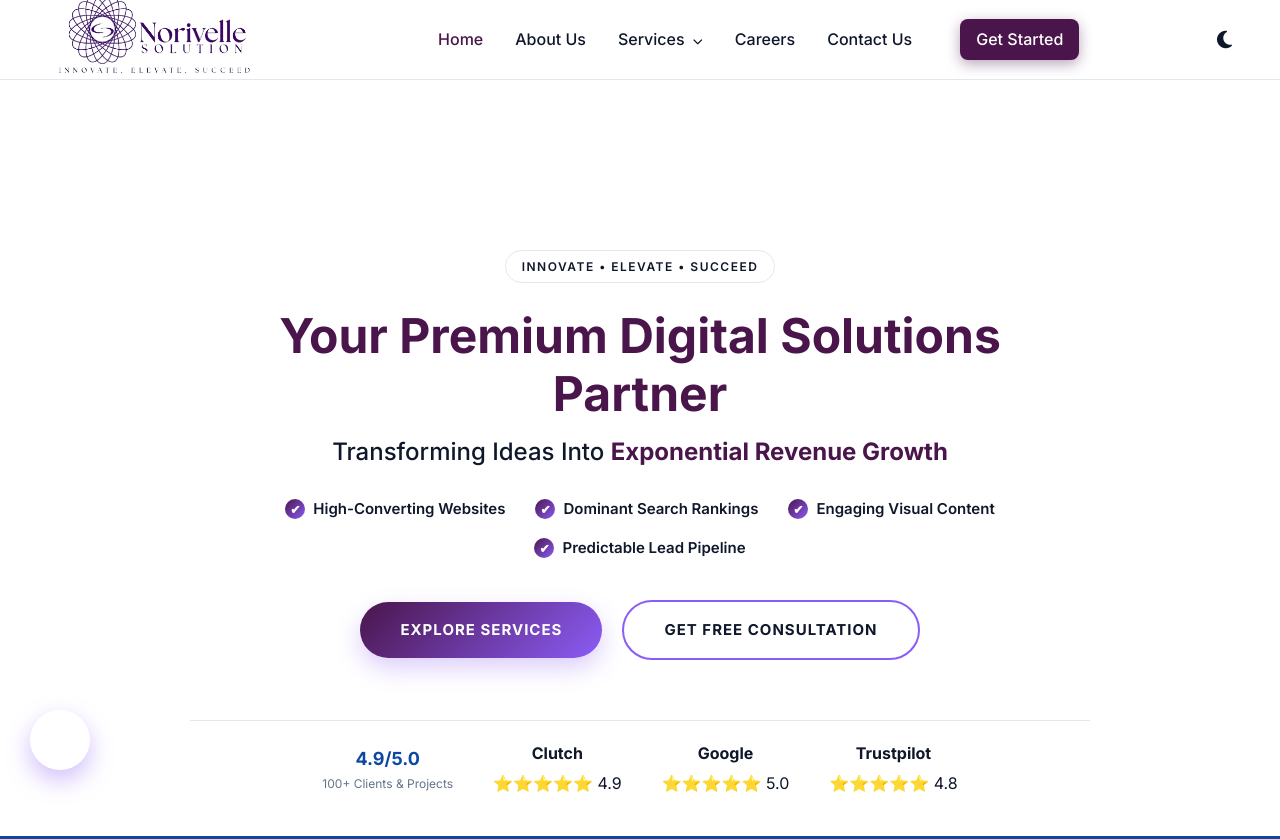
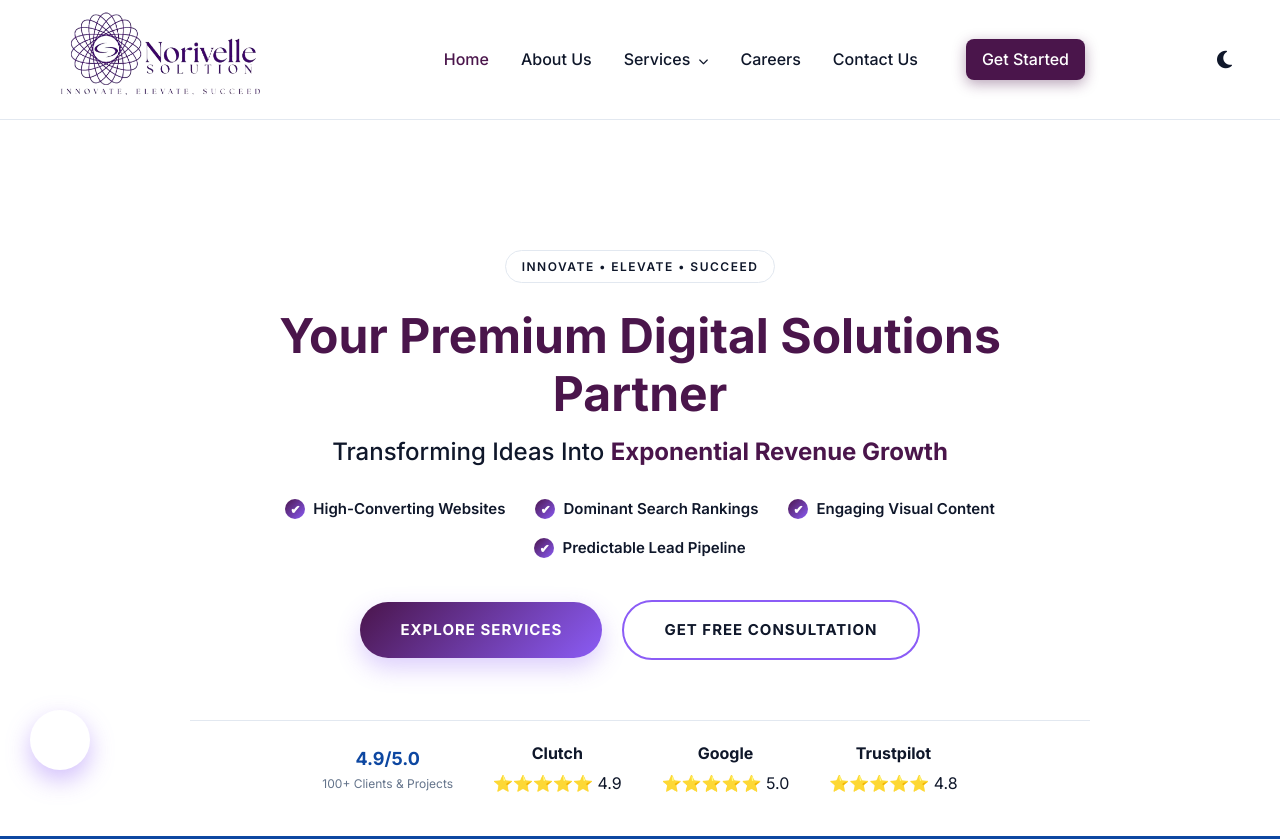
Before and after one commit to MustafaKhalid001/norivelle-website, a website: page index.html in a window 1280 px wide. Shown: the top 839 px of the page. Drawn offline with Linux system fonts and the light colour scheme.

Commit message:
Increase header height to 120px to prevent logo clipping

```diff
--- a/css/styles.css
+++ b/css/styles.css
@@ -1203,14 +1203,14 @@ footer {
 header img,
 /* Fixed Logo Size & Navbar Height */
 #header img, .site-logo img, .logo img, .logo-image, .navbar img {
-    height: 240px !important;
-    max-height: 240px !important;
+    height: 250px !important;
+    max-height: 250px !important;
     width: auto !important;
-    margin-top: -80px !important;
-    margin-bottom: -80px !important;
+    margin-top: -65px !important;
+    margin-bottom: -65px !important;
     margin-left: -20px !important;
 }
-header { height: 80px; display: flex; align-items: center; }
+header { height: 120px; display: flex; align-items: center; }
 
 /* 2. RESET: Remove any negative margins causing the overlap */
 .main-content-wrapper,
```
